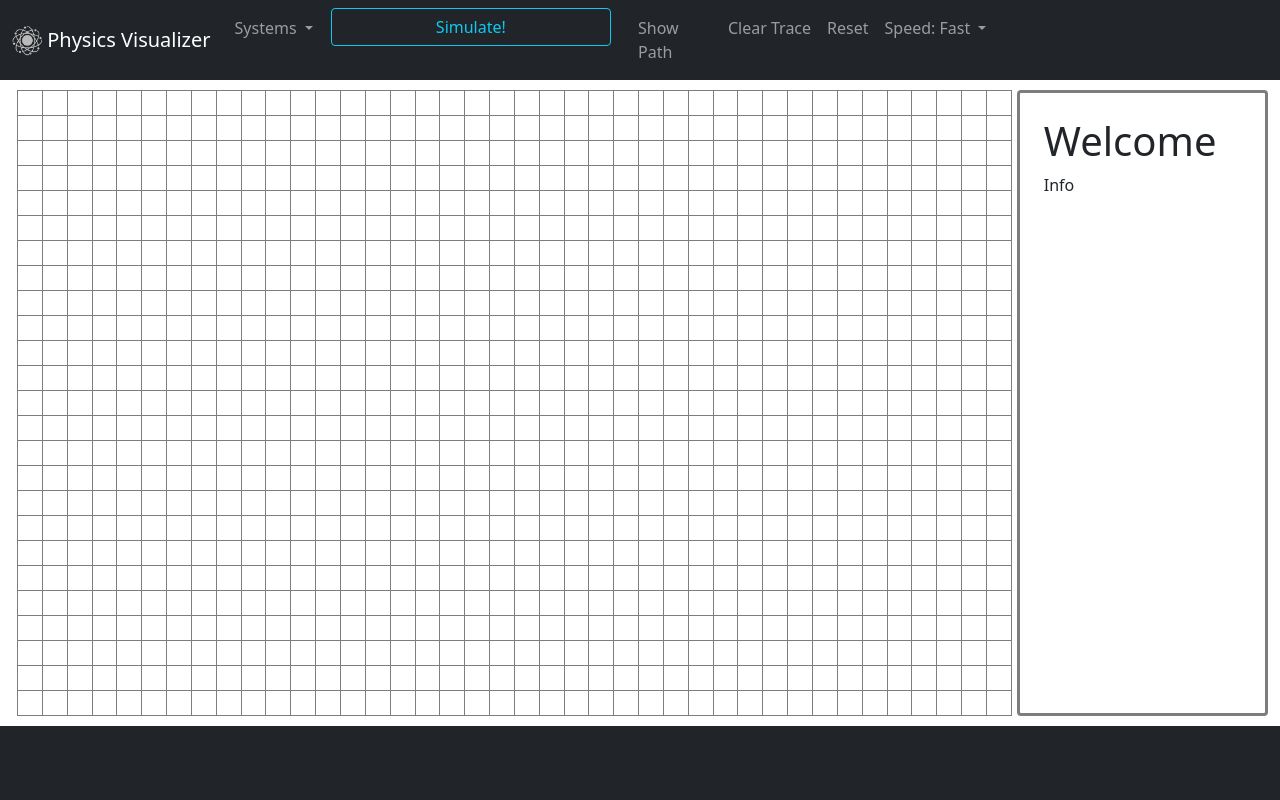
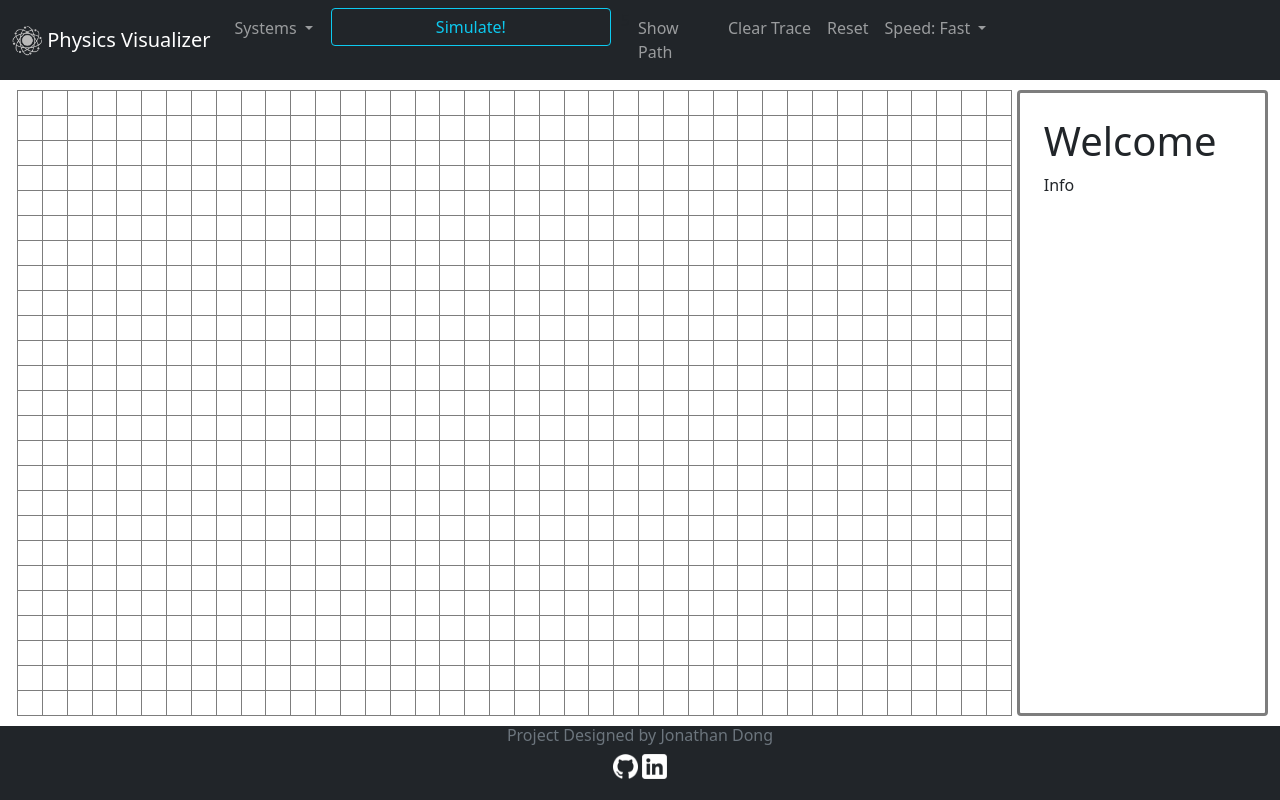
Before and after one commit to jonathan-dong/PhysicsVisualizer, a website built with webpack: page index.html in a window 1280 px wide. Built offline with nearby package versions, Linux system fonts and the light colour scheme.

Commit message:
Added footer information, links

```diff
--- a/index.html
+++ b/index.html
@@ -477,7 +477,18 @@
       </div>
     </div>
     <footer id="footer" class="bg-dark">
-      <div id="footerdiv" class="text-center">CONTACT INFO</div>
+      <div id="footerdiv" class="text-center text-secondary">
+        <h6>Project Designed by Jonathan Dong</h6>
+        <a href="https://github.com/jonathan-dong/PhysicsVisualizer"
+          ><img
+            src="src/Images/GitHub-Mark-Light-120px-plus.png"
+            alt="Github"
+            width="25px"
+        /></a>
+        <a href="https://www.linkedin.com/in/jonathan-dong-135374213"
+          ><img src="src/Images/linkedin-white.png" alt="linkedin" width="25px"
+        /></a>
+      </div>
     </footer>
   </body>
   <script src="https://ajax.googleapis.com/ajax/libs/jquery/3.6.0/jquery.min.js"></script>
```
Also changed, not shown: src/Images/GitHub-Mark-Light-120px-plus.png (added), src/Images/linkedin-white.png (added), src/Images/linkedin.png (added).
